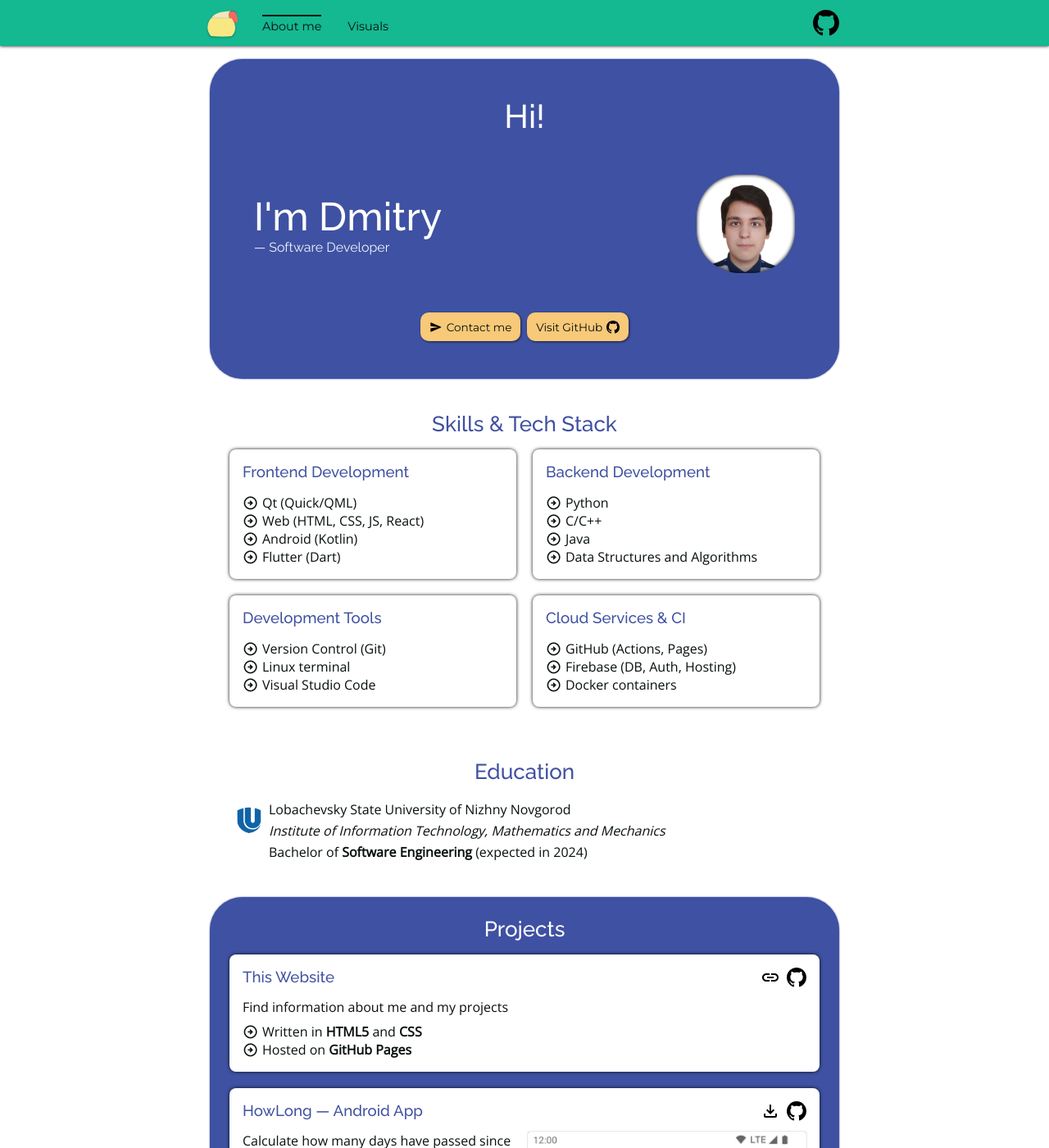
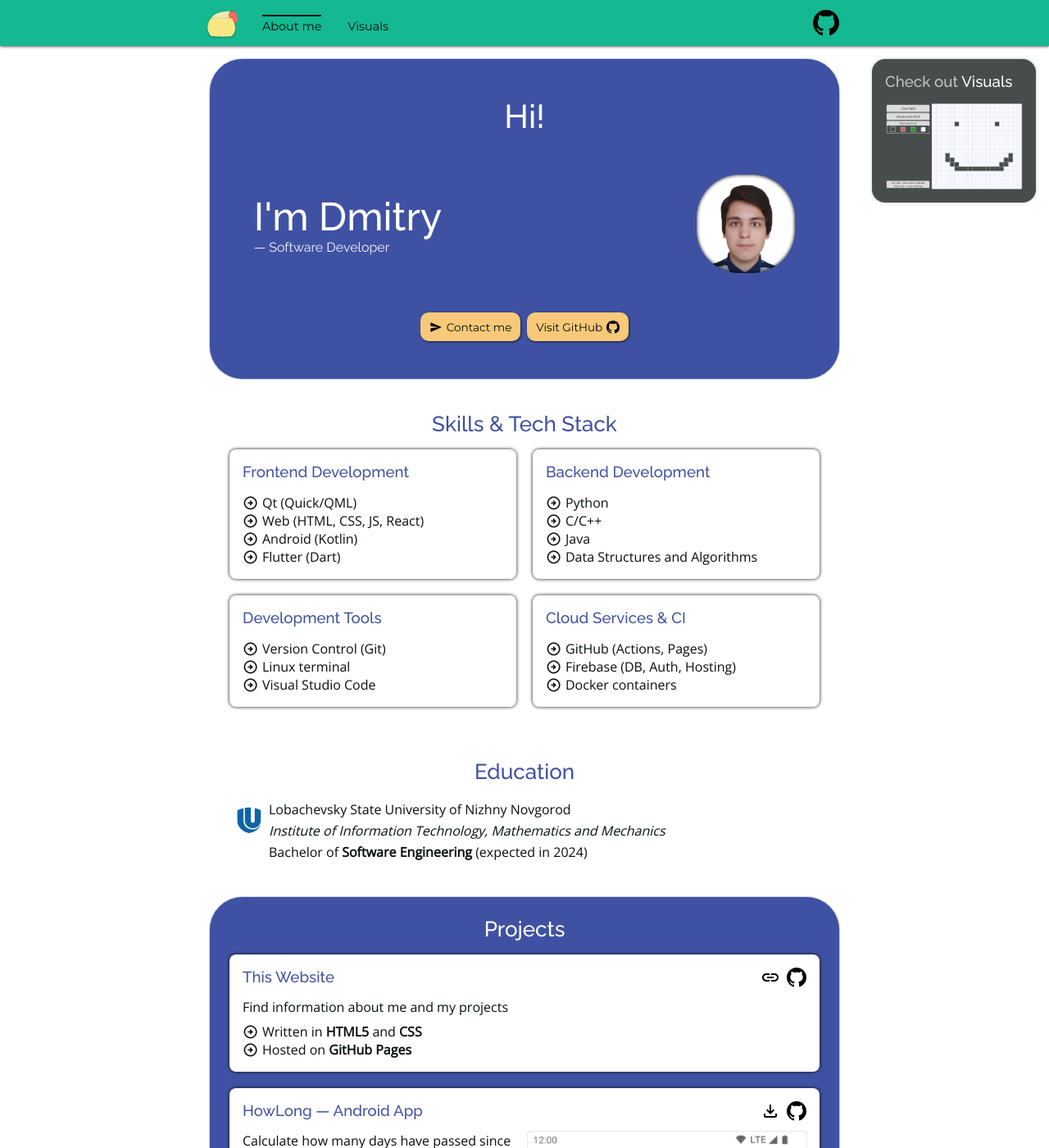
Before and after one commit to lonelyteapot/lonelyteapot.github.io, a Jekyll site: the page built from pages/index.html, in a window 1280 px wide and 1400 px high. Shown: the whole window at 82% size. Built offline with Jekyll 4.4.1, drawn with Linux system fonts in a browser that asks for light colours.

Commit message:
Add "Check out Visuals" side card

```diff
--- a/css/global.css
+++ b/css/global.css
@@ -48,9 +48,9 @@ body {
     display: grid;
     grid-template-rows: auto 1fr auto;
     grid-template-columns: minmax(3px, 1fr) minmax(0, 768px) minmax(3px, 1fr);
-    grid-template-areas: 'head head head'
-                         '.... main ....'
-                         'foot foot foot';
+    grid-template-areas: 'head  head head '
+                         'lside main rside'
+                         'foot  foot foot ';
     margin: 0;
     min-height: 100%;
     background-color: var(--color-background);
--- a/css/index.css
+++ b/css/index.css
@@ -155,3 +155,38 @@ section:not(#intro) {
     margin-left: 0;
     width: 100%;
 }
+
+#rsidebar {
+    display: none;
+    grid-area: rside;
+    align-self: flex-start;
+    flex-direction: column;
+    align-items: flex-end;
+    margin: 0;
+    padding: 1rem;
+    overflow: hidden;
+    position: sticky;
+    top: 56px;
+}
+
+#rsidebar > * {
+    max-width: 200px;
+}
+
+#rsidebar .Card {
+    --color-background: #272D2D;
+    --color-text: #BBBBBB;
+    border-radius: 16px;
+    opacity: 0.85;
+    transition: opacity 0.05s;
+}
+
+#rsidebar .Card:hover {
+    opacity: 1;
+}
+
+@media screen and (min-width: 1230px) {
+    #rsidebar {
+        display: flex;
+    }
+}
--- a/pages/index.html
+++ b/pages/index.html
@@ -151,3 +151,9 @@ permalink: /
         <iframe src="https://docs.google.com/forms/d/e/1FAIpQLSc9nz6meFQysdi2392hdYS9SMpv6jO9YM7XkmjcoRgL8-FJqw/viewform?embedded=true" width="640" height="648" frameborder="0" marginheight="0" marginwidth="0">Loading…</iframe>
     </section>
 </main>
+<aside id="rsidebar">
+    <a class="Card dark" href="/visuals/">
+        <h3><span>Check out </span>Visuals</h3>
+        <img src="/img/screenshot_visuals1.png">
+    </a>
+</aside>
```
Also changed, not shown: img/screenshot_visuals1.png (added).
